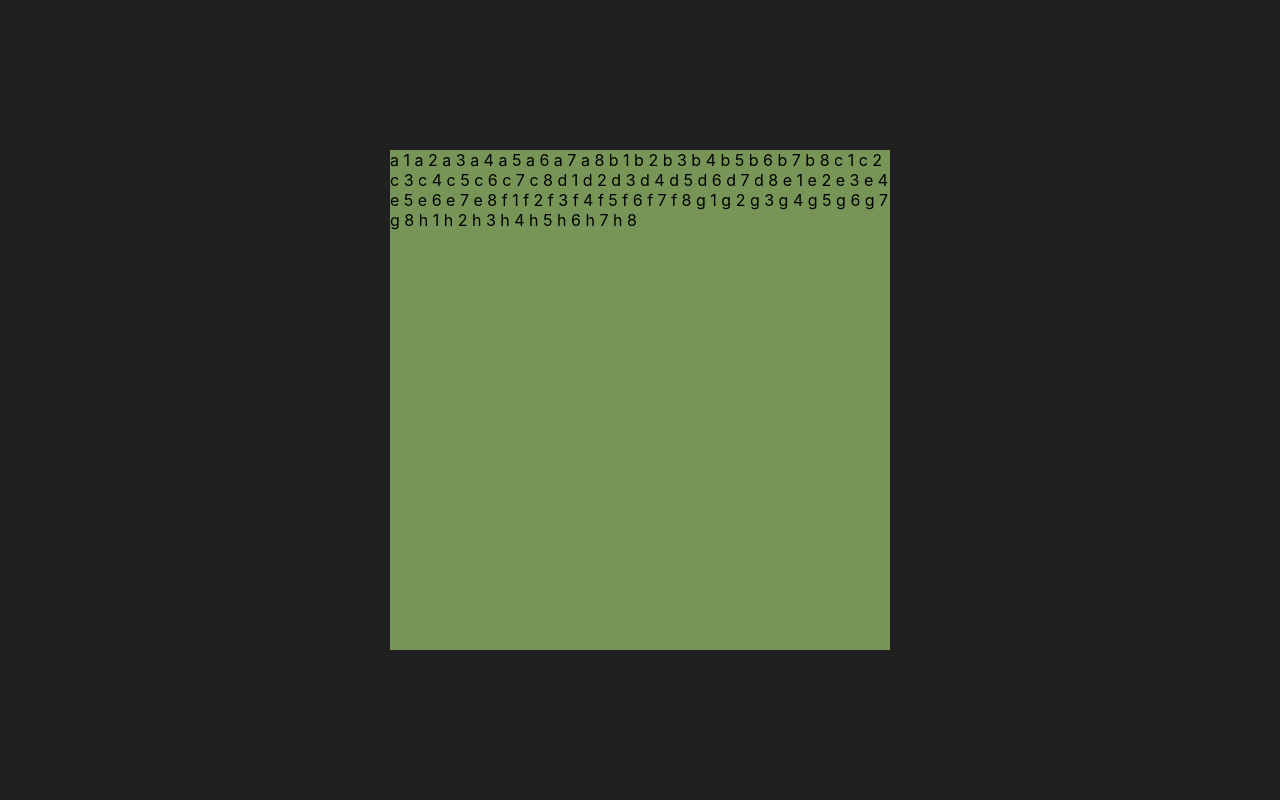
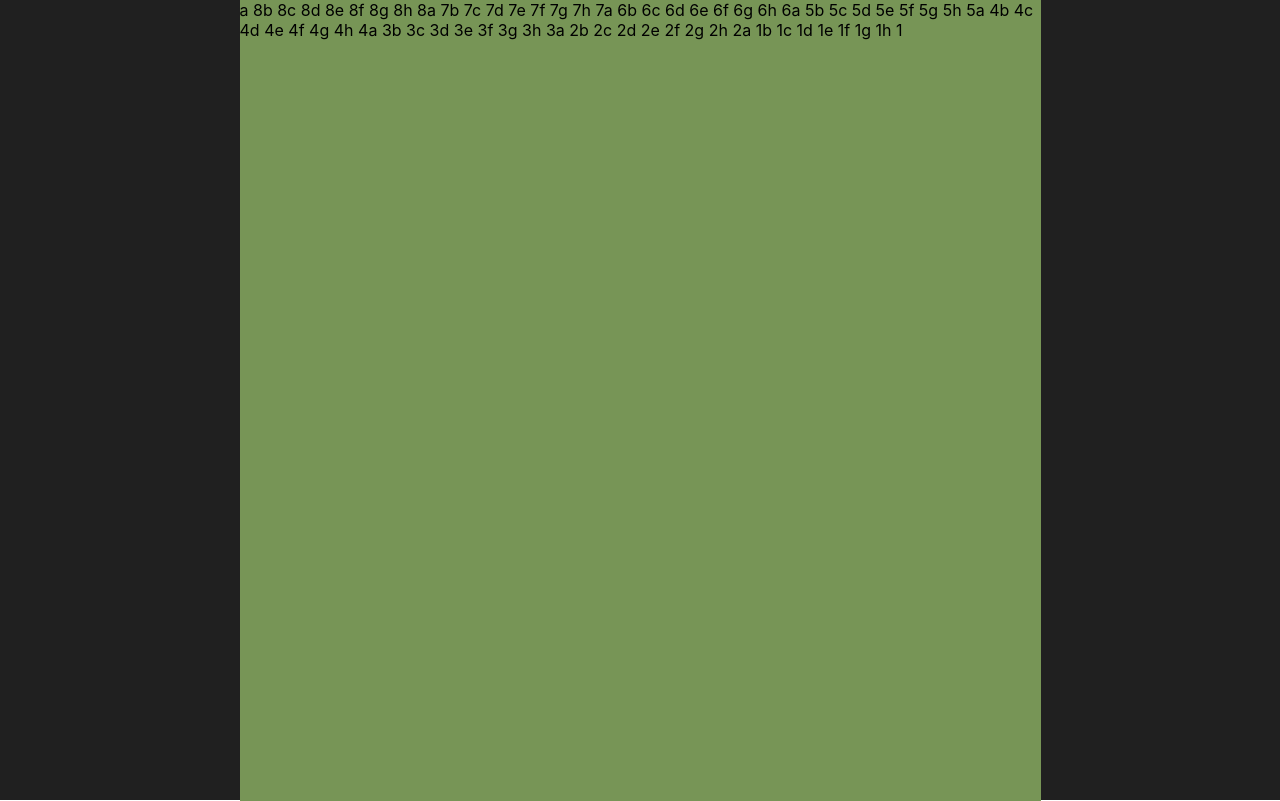
Before and after one commit to spidey0p/chess-game, a React (Create React App) app: page / in a window 1280 px wide. Built offline with nearby package versions, Linux system fonts and the light colour scheme.

Commit message:
for loop

```diff
--- a/src/components/Chessboard.css
+++ b/src/components/Chessboard.css
@@ -1,5 +1,5 @@
 #chessboard{
-    width: 500px;
-    height: 500px;
+    width: 801px;
+    height: 801px;
     background-color: #779556;
 }
--- a/src/components/Chessboard.tsx
+++ b/src/components/Chessboard.tsx
@@ -1,16 +1,17 @@
 import React from "react";
 
-import './Chessboard.css';
+import "./Chessboard.css";
 
-const verticalAxis = [1,2,3,4,5,6,7,8];
+const verticalAxis = ["1","2","3","4","5","6","7","8"];
 const horizontalAxis = ["a","b","c","d","e","f","g","h"];
 
 export default function Chessboard(){
     let board = [];
 
-    for(let i = 0;i<horizontalAxis.length;i++){
-        for(let j = 0;j<verticalAxis.length;j++){
-            board.push(<span> {horizontalAxis[i]} {verticalAxis[j]} </span>)
+    for(let j = verticalAxis.length - 1;j>=0;j--){
+        for(let i = 0;i<horizontalAxis.length;i++){
+            board.push(
+                <span>{horizontalAxis[i]} {verticalAxis[j]}</span>);
         }
     }
 return <div id="chessboard">{board}</div>
```
